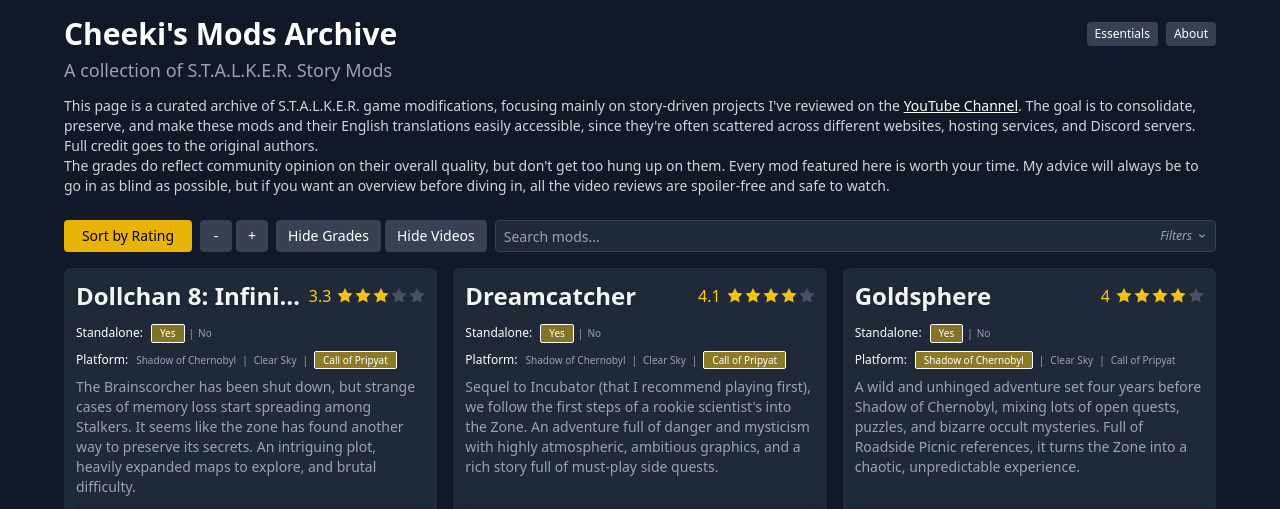
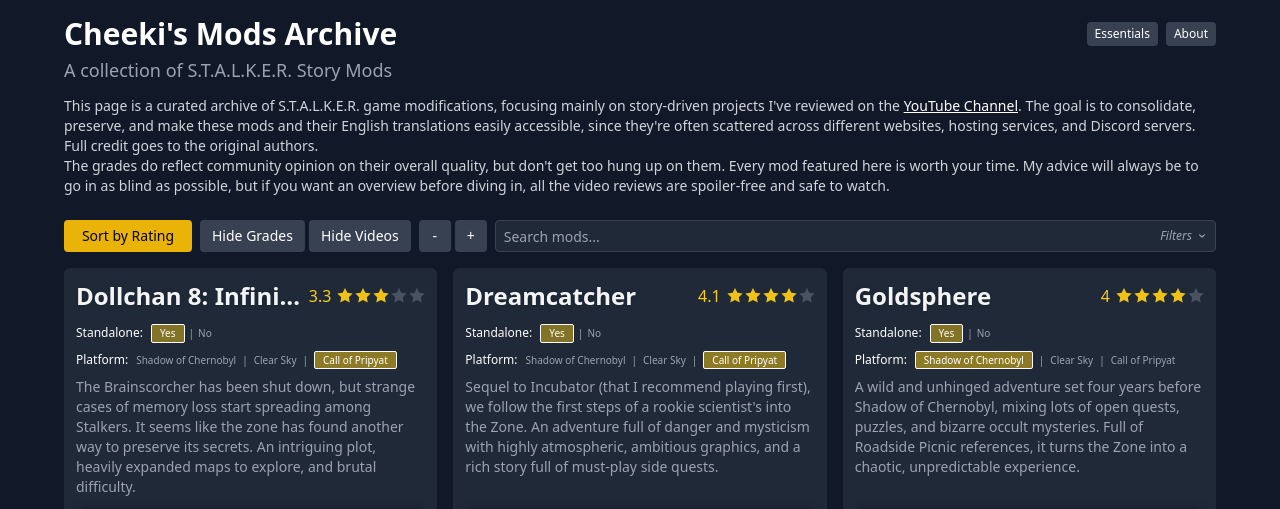
Before and after one commit to Cheekitos/CSMA-Test, a Jekyll site: the page built from index.html, in a window 1280 px wide, cut to the strip 0-509 px from the top of the page. Built offline with Jekyll 4.4.1, drawn with Linux system fonts in a browser that asks for light colours; nearby versions of some CDN libraries.

Commit message:
Update index.html

```diff
--- a/index.html
+++ b/index.html
@@ -27,19 +27,19 @@
       Sort by Rating
     </button>
     <div class="flex items-center gap-1">
+      <button id="toggle-grades" aria-label="Toggle grade visibility" class="bg-gray-700 hover:bg-gray-600 text-white text-sm font-medium py-1 px-3 rounded h-8 whitespace-nowrap">
+        Hide Grades
+      </button>
+      <button id="toggle-videos" aria-label="Toggle video visibility" class="bg-gray-700 hover:bg-gray-600 text-white text-sm font-medium py-1 px-3 rounded h-8 whitespace-nowrap">
+        Hide Videos
+      </button>
+    </div>
+    <div class="flex items-center gap-1">
       <button id="cards-less" aria-label="Show fewer cards per row" class="bg-gray-700 hover:bg-gray-600 text-white text-sm font-medium py-1 px-2 rounded w-8 h-8 flex items-center justify-center">
         -
       </button>
       <button id="cards-more" aria-label="Show more cards per row" class="bg-gray-700 hover:bg-gray-600 text-white text-sm font-medium py-1 px-2 rounded w-8 h-8 flex items-center justify-center">
         +
-      </button>
-    </div>
-    <div class="flex items-center gap-1">
-      <button id="toggle-grades" aria-label="Toggle grade visibility" class="bg-gray-700 hover:bg-gray-600 text-white text-sm font-medium py-1 px-3 rounded h-8 whitespace-nowrap">
-        Hide Grades
-      </button>
-      <button id="toggle-videos" aria-label="Toggle video visibility" class="bg-gray-700 hover:bg-gray-600 text-white text-sm font-medium py-1 px-3 rounded h-8 whitespace-nowrap">
-        Hide Videos
       </button>
     </div>
     <div class="relative flex-1 min-w-[150px]" id="search-container">
```
